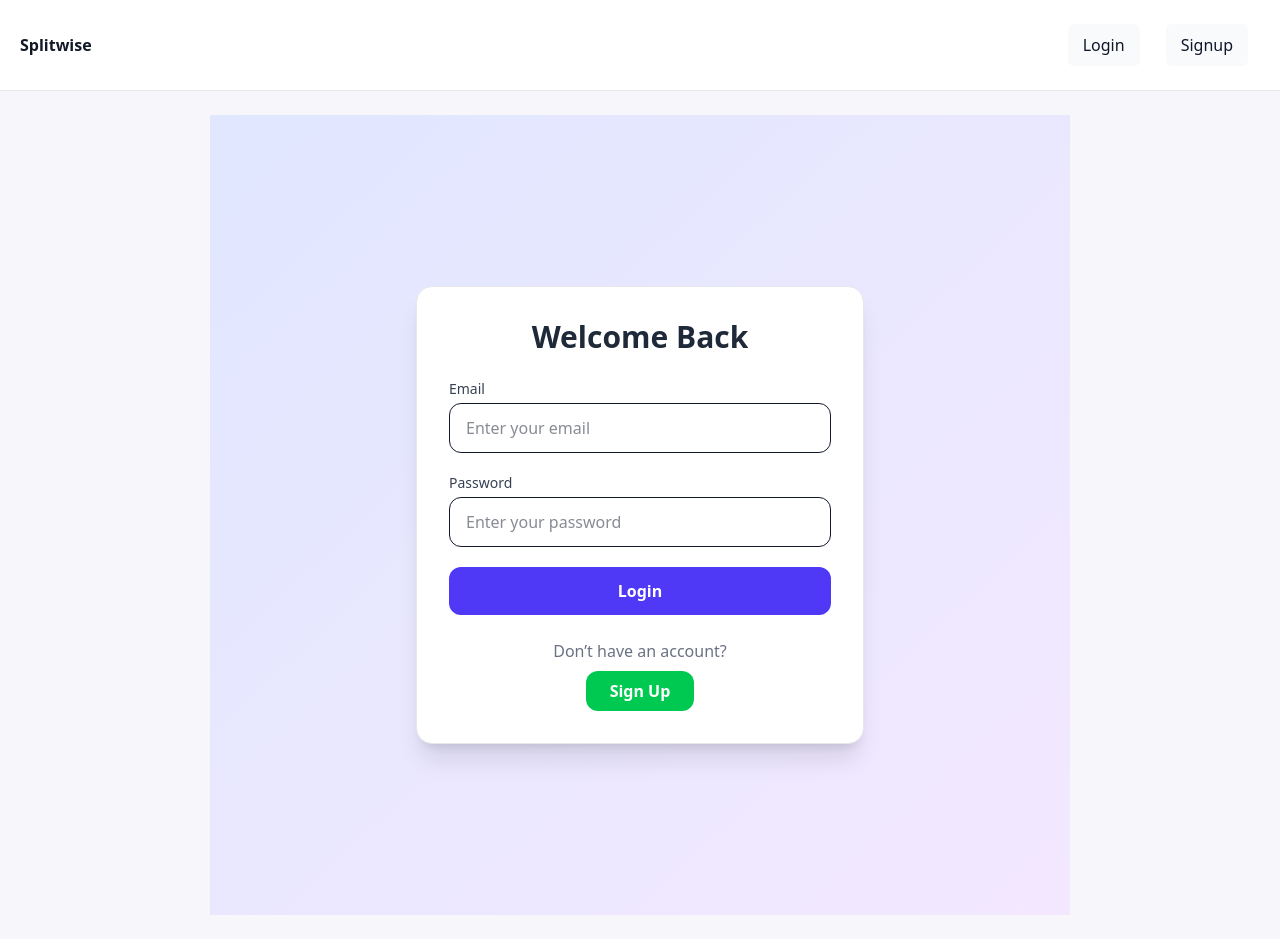
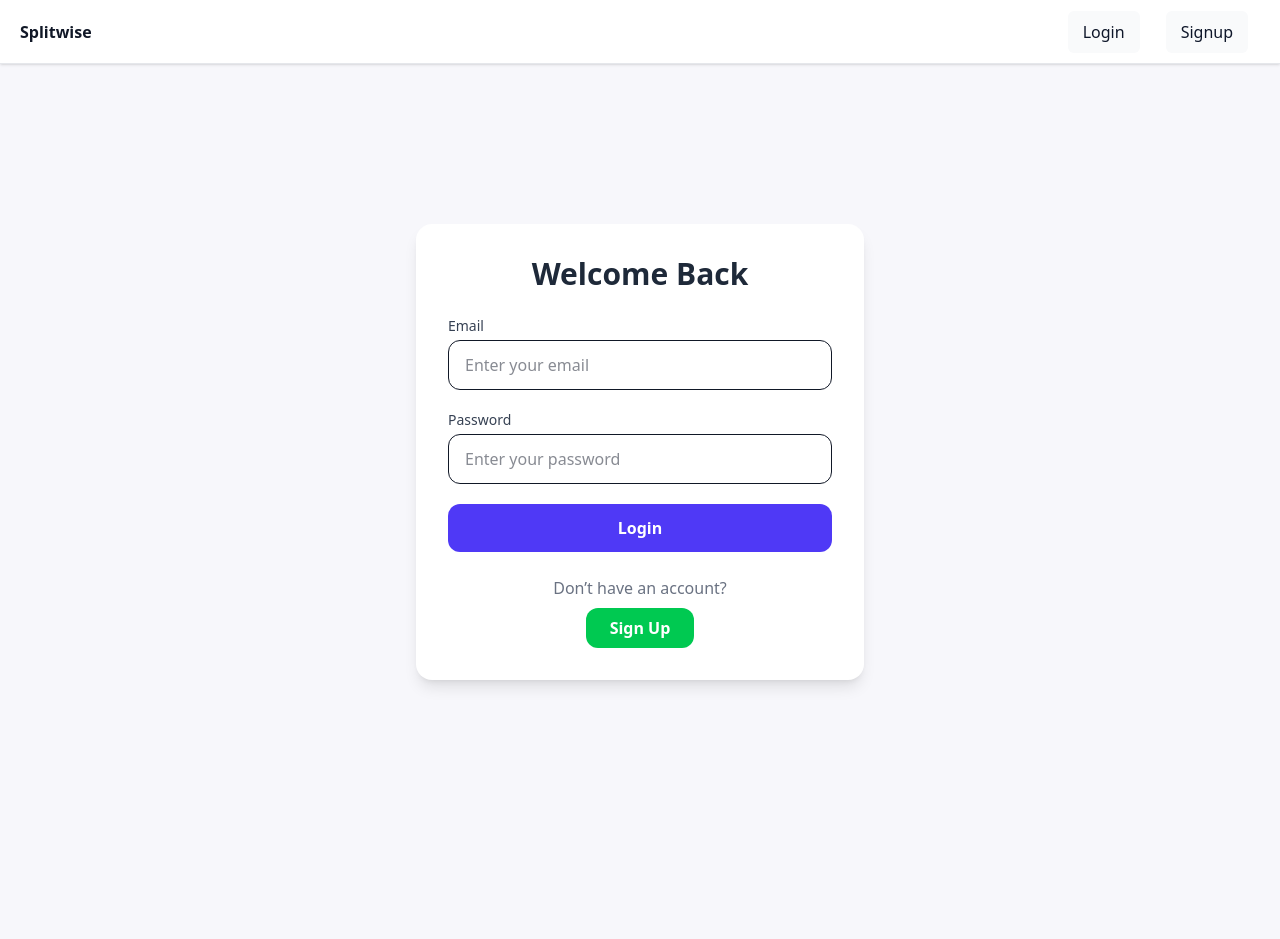
Before and after one commit to Uttam1119/frido-assignment, a React (Vite) app in the folder frontend/: page /login in a window 1280 px wide. After the commit the page ends 800 px from the top, so only its background shows below. Built offline with nearby package versions, Linux system fonts and the light colour scheme; no server answers.

Commit message:
tried to get rid of the scroll bar at the auth page

```diff
--- a/frontend/src/App.jsx
+++ b/frontend/src/App.jsx
@@ -27,7 +27,7 @@ function App() {
 
   return (
     <div className="app">
-      <nav className="nav">
+      <nav className="nav w-full h-16 flex items-center justify-between px-6 bg-white shadow">
         <h1 className="brand">Splitwise</h1>{" "}
         <div className="links">
           {!token ? (
--- a/frontend/src/pages/logIn.jsx
+++ b/frontend/src/pages/logIn.jsx
@@ -29,8 +29,8 @@ function Login() {
   };
 
   return (
-    <div className="flex justify-center items-center min-h-screen bg-gradient-to-br from-indigo-100 to-purple-100">
-      <div className="w-full max-w-md bg-white p-8 rounded-2xl shadow-xl border border-gray-200 transform transition-all hover:-translate-y-1 hover:shadow-2xl">
+    <div className="mt-40 flex items-center justify-center ">
+      <div className="bg-white p-8 rounded-2xl shadow-lg w-full max-w-md">
         <h2 className="text-3xl font-bold text-center text-gray-800 mb-6">
           Welcome Back
         </h2>
--- a/frontend/src/pages/signUp.jsx
+++ b/frontend/src/pages/signUp.jsx
@@ -27,8 +27,8 @@ function Signup() {
   };
 
   return (
-    <div className="flex justify-center items-center min-h-screen bg-gradient-to-br from-indigo-100 to-purple-100">
-      <div className="w-full max-w-md bg-white p-8 rounded-2xl shadow-xl border border-gray-200 transform transition-all hover:-translate-y-1 hover:shadow-2xl">
+    <div className="mt-35 flex items-center justify-center ">
+      <div className="bg-white p-8 rounded-2xl shadow-lg w-full max-w-md">
         <h2 className="text-3xl font-bold text-center text-gray-800 mb-6">
           Create Account
         </h2>
```
